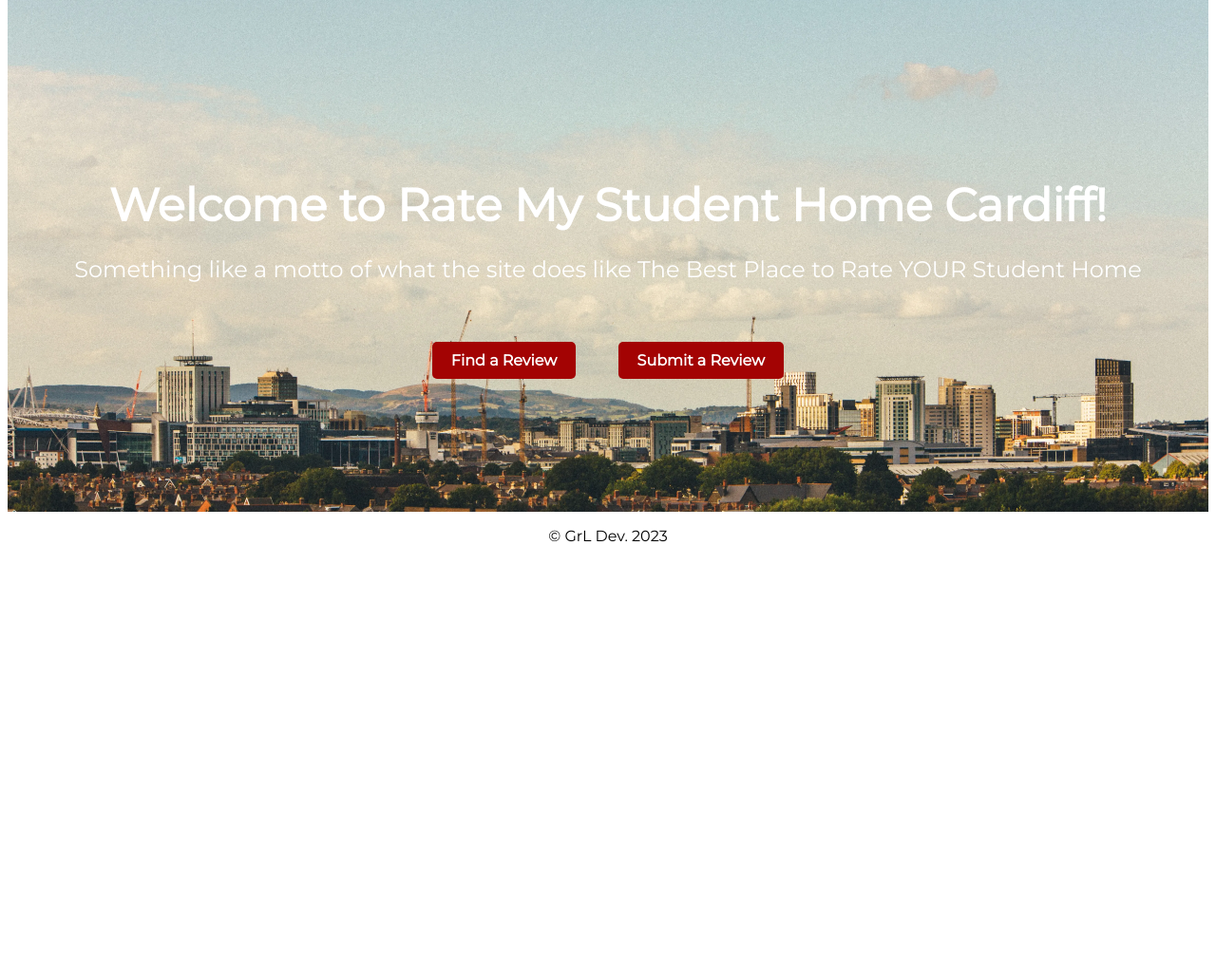
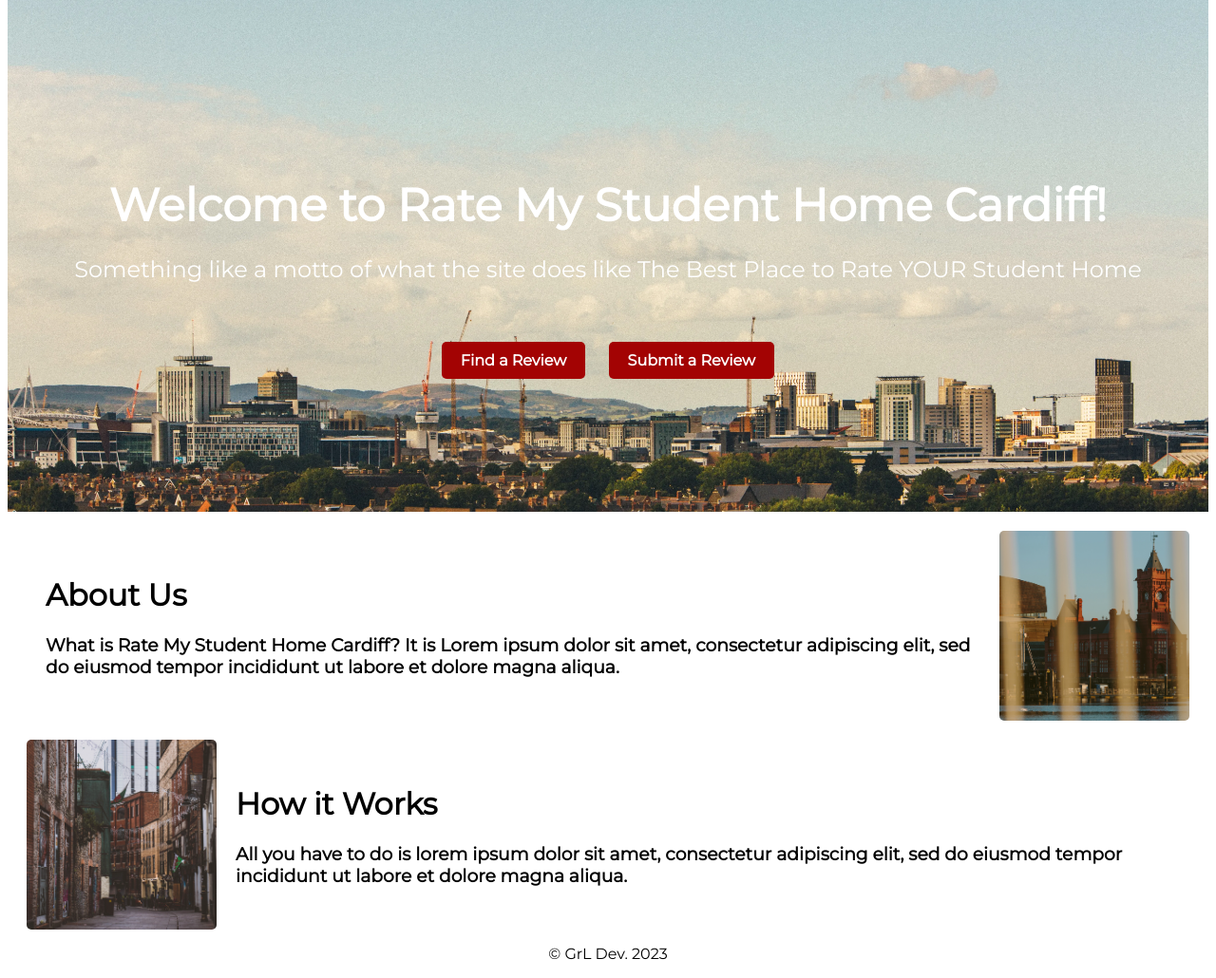
Before and after one commit to GrLdev/Rate-My-Student-Home, a Flask app: page / in a window 1280 px wide. Shown: the part 71-1101 px from the top of the page at 95% size. Before the commit the page ends 642 px from the top, so only its background shows below. Run offline with Flask 3, Linux system fonts and the light colour scheme; parts of the project's set-up code (start-up, migrations or seed data) failed here and were passed over.

Commit message:
added some extra content at the bottom

```diff
--- a/app/templates/home.html
+++ b/app/templates/home.html
@@ -18,7 +18,6 @@
         text-align: center;
         color: white;
         font-family: 'Montserrat', sans-serif;
-
     }
 
     .welcome-text-h1 {
@@ -43,7 +42,7 @@
     .custom-button {
         display: inline-block;
         padding: 10px 20px;
-        margin: 0 20px;
+        margin: 0 10px;
         font-size: 16px;
         font-weight: bold;
         text-align: center;
@@ -59,6 +58,27 @@
     .custom-button:hover {
         background-color: #a31c18; /* Change to your desired hover color */
     }
+
+    .about-container {
+        display: flex;
+        flex-wrap: nowrap;
+        flex-direction: row;
+        justify-content: space-evenly;
+        align-items: center;
+        padding-left: 20px;
+        padding-right: 20px;
+        padding-top: 20px;
+        font-family: 'Montserrat', sans-serif;
+    }
+
+    .about-container img {
+        border: none;
+        border-radius: 5px;
+    }
+
+    .about-container div {
+        padding: 0 20px;
+    }
 </style>
 <div class="welcome-block">
     <div class="welcome-text">
@@ -69,6 +89,22 @@
         <a href="{{ url_for('browse') }}" class="custom-button">Find a Review</a>
         <a href="{{ url_for('create') }}" class="custom-button">Submit a Review</a>
     </div>
+
+</div>
+<div class="about-container">
+    <div>
+        <h1>About Us</h1>
+        <h3>What is Rate My Student Home Cardiff? It is Lorem ipsum dolor sit amet, consectetur adipiscing elit, sed do eiusmod tempor incididunt ut labore et dolore magna aliqua.  </h3>
+    </div>
+    <img  src="{{ url_for('static', filename='img/' + 'pierheadCardiffBay.webp') }}" alt="Pierhead Building" width="200">
+</div>
+
+<div class="about-container">
+    <img src="{{ url_for('static', filename='img/' + 'womanbyStreet.webp') }}" alt="Pierhead Building" width="200">
+    <div>
+        <h1>How it Works</h1>
+        <h3>All you have to do is lorem ipsum dolor sit amet, consectetur adipiscing elit, sed do eiusmod tempor incididunt ut labore et dolore magna aliqua.  </h3>
+    </div>
 </div>
 
 {% endblock content %}
```
Also changed, not shown: app/static/img/pierheadCardiffBay.webp (added), app/static/img/womanbyStreet.webp (added).
